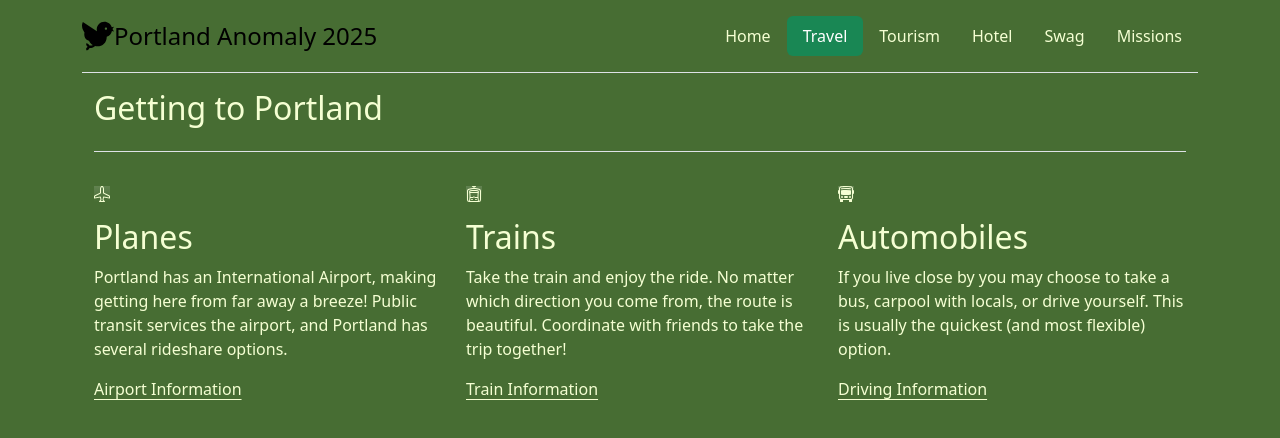
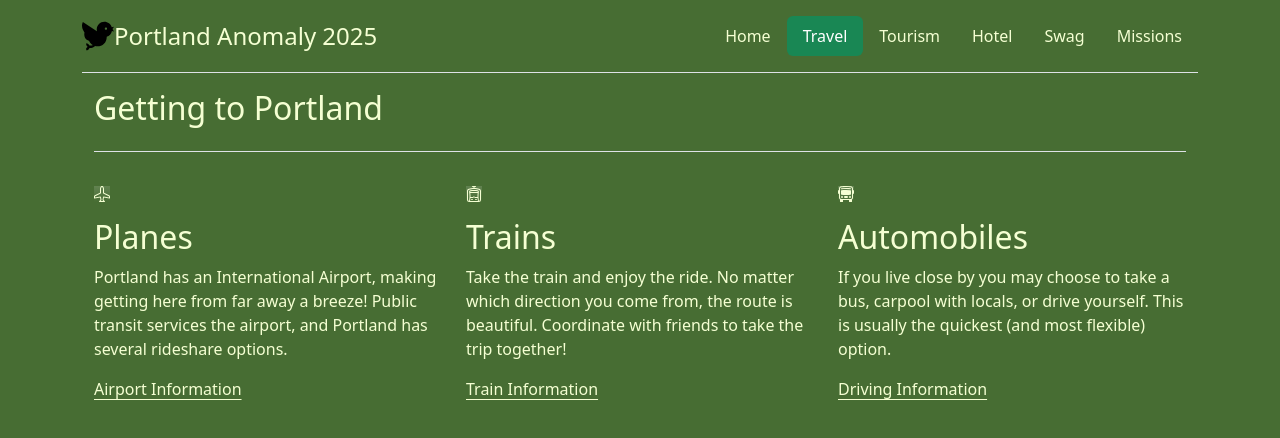
Before and after one commit to jazzycatnip/New-Project, a plain HTML site: page travel.html in a window 1280 px wide. Drawn offline with nearby package versions, Linux system fonts and the light colour scheme.

Commit message:
Update travel.html

```diff
--- a/travel.html
+++ b/travel.html
@@ -16,7 +16,7 @@
                 <path d="M4 4.5a.5.5 0 0 1 .5-.5H6a.5.5 0 0 1 0 1v.5h4.14l.386-1.158A.5.5 0 0 1 11 4h1a.5.5 0 0 1 0 1h-.64l-.311.935.807 1.29a3 3 0 1 1-.848.53l-.508-.812-2.076 3.322A.5.5 0 0 1 8 10.5H5.959a3 3 0 1 1-1.815-3.274L5 5.856V5h-.5a.5.5 0 0 1-.5-.5m1.5 2.443-.508.814c.5.444.85 1.054.967 1.743h1.139zM8 9.057 9.598 6.5H6.402zM4.937 9.5a2 2 0 0 0-.487-.877l-.548.877zM3.603 8.092A2 2 0 1 0 4.937 10.5H3a.5.5 0 0 1-.424-.765zm7.947.53a2 2 0 1 0 .848-.53l1.026 1.643a.5.5 0 1 1-.848.53z"></path>
               </svg>-->
             <img src="images/bird-svgrepo-com.svg" alt="Cartoon Bird Sillouette" width="32" height="32" fill="currentColor" viewBox="0 0 16 16">
-          <span class="fs-4">Portland Anomaly 2025</span>
+          <span class="fs-4 green">Portland Anomaly 2025</span>
         </a>
 
         <ul class="nav nav-pills">
```
